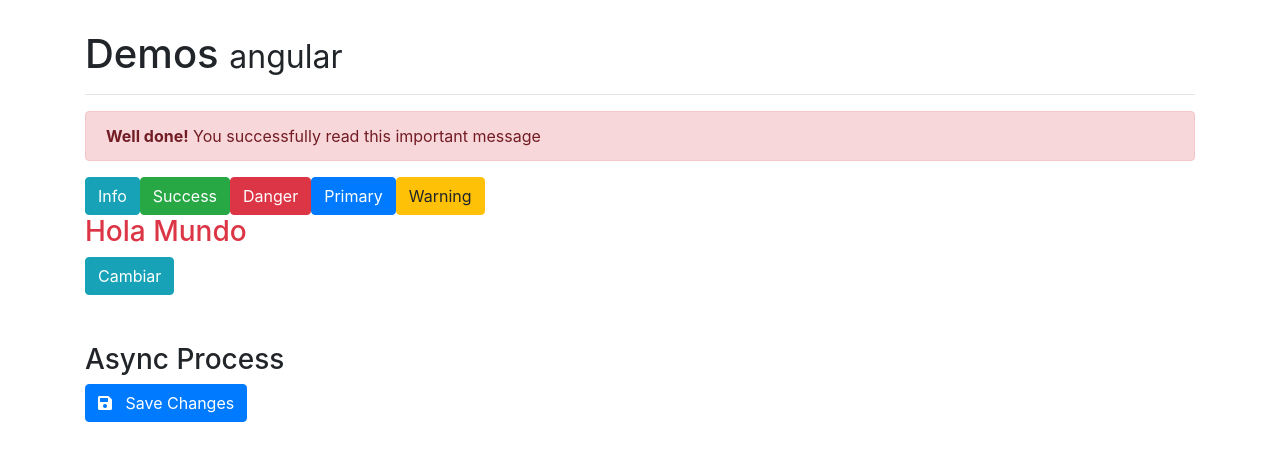
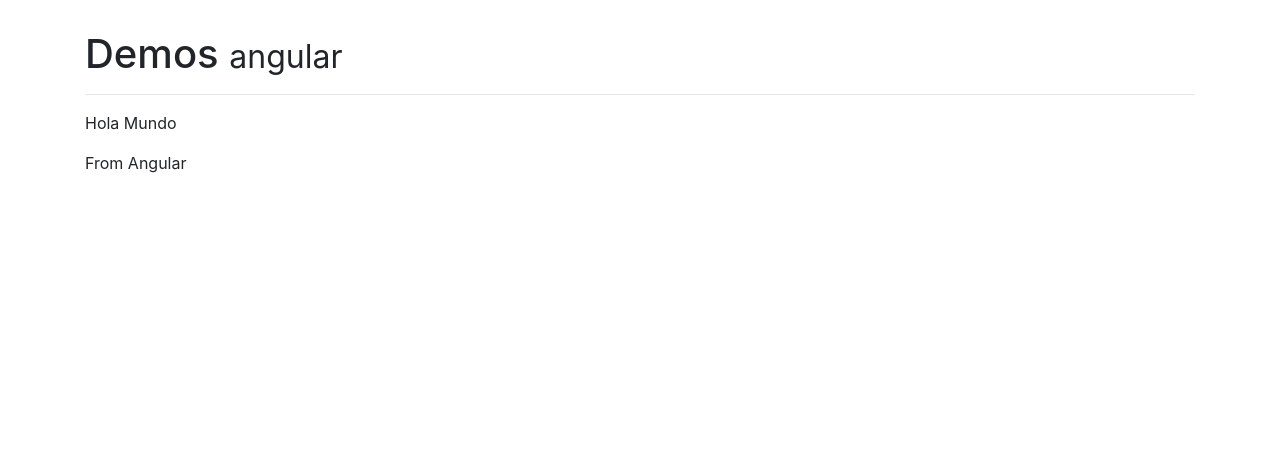
Before and after one commit to eaides/6.Miscelaneos, an Angular app: page / in a window 1280 px wide. Shown: the top 460 px of the page. Built offline with nearby package versions, Linux system fonts and the light colour scheme.

Commit message:
directivas personalizadas

```diff
--- a/src/app/app.component.html
+++ b/src/app/app.component.html
@@ -6,5 +6,11 @@
   <!--<hr>-->
   <!--<app-css></app-css>-->
   <!--<p>Hola Mundo desde app.component.html</p>-->
-  <app-classes></app-classes>
+  <!--<app-classes></app-classes>-->
+  <p [appResaltado]="'red'">
+    Hola Mundo
+  </p>
+  <p appResaltado>
+    From Angular
+  </p>
 </div>
--- a/src/app/app.module.ts
+++ b/src/app/app.module.ts
@@ -6,6 +6,7 @@
 import { NgStyleComponent } from './components/ng-style/ng-style.component';
 import { CssComponent } from './components/css/css.component';
 import { ClassesComponent } from './components/classes/classes.component';
+import { ResaltadoDirective } from './directives/resaltado.directive';
 
 
 @NgModule({
@@ -13,7 +14,8 @@
     AppComponent,
     NgStyleComponent,
     CssComponent,
-    ClassesComponent
+    ClassesComponent,
+    ResaltadoDirective
   ],
   imports: [
     BrowserModule
--- /dev/null
+++ b/src/app/directives/resaltado.directive.ts
@@ -0,0 +1,26 @@
+import { Directive, ElementRef, HostListener, Input } from '@angular/core';
+
+@Directive({
+  selector: '[appResaltado]'
+})
+export class ResaltadoDirective {
+
+  constructor( private el: ElementRef) {
+    // console.log('Directiva Llamada');
+  }
+
+  @Input('appResaltado') nuevoColor: string;
+
+  @HostListener('mouseenter') mouseEntro() {
+    // console.log(this.nuevoColor);
+    this.resaltar( this.nuevoColor || 'yellow');
+  }
+
+  @HostListener('mouseleave') mouseSalio() {
+      this.resaltar( null );
+  }
+
+  private resaltar (color: string) {
+      this.el.nativeElement.style.backgroundColor = color;
+  }
+}
```
Also changed, not shown: 1 other file (tests, documents, lock files or other folders).
